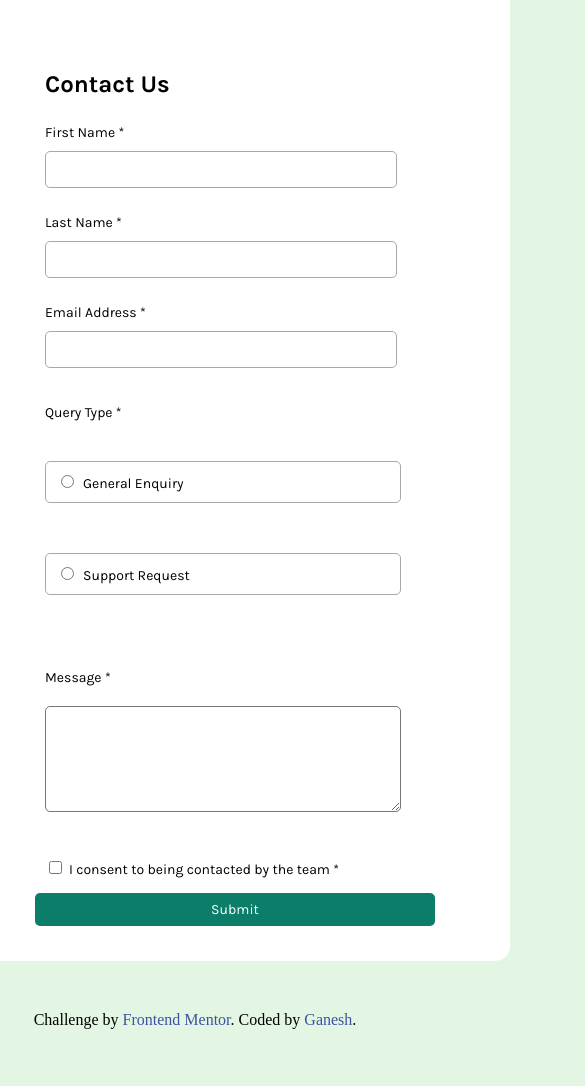
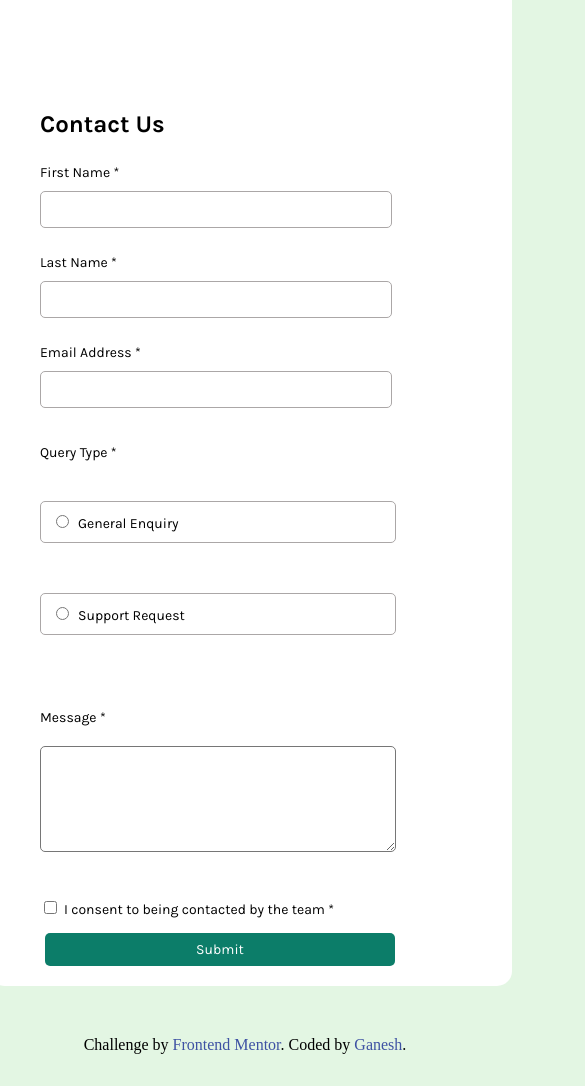
Before and after one commit to Ganeshab17/CODExxx, a plain HTML site: page PROJECTS/Contact form/index.html in a window 390 px wide. Shown: the top 1086 px of the page, 585 px wide, since content can reach past the window. Before the commit the page ends 1046 px from the top, so only its background shows below. Drawn offline with Linux system fonts and the light colour scheme.

Commit message:
modified

```diff
--- a/PROJECTS/Contact form/index.css
+++ b/PROJECTS/Contact form/index.css
@@ -176,18 +176,23 @@ textarea:hover{
 }
 @media screen and (max-width:600px)
 {
-    .contact-form-container
-    {
-        padding: 15px;
-        box-shadow: none;
-        max-width: 100%;
+    .form-container{
+      margin:0 auto;
 
     }
+    .contact-form-container
+    {   position:relative;
+        left:125px;
+        box-shadow: none;
+        max-width: 70%;
+        padding-bottom:50px;
+    }
     #contactForm{
-      position: relative;
-      left:150px;
-      top:100px;
-      padding-bottom:100px;
+        position: relative;
+        padding-left:20px;
+        padding-right:5px;
+        top:150px;
+        padding-bottom:100px;
     }
 
 
@@ -233,14 +238,15 @@ textarea:hover{
  button{
     position: relative;
     top:-20px;
-   left:-10px;
-    right:50px;
-    max-width:400px;
+   left:5px;
+    right:100px;
+    max-width:350px;
     font-size:14px;
  }
 .attribution{
     position: relative;
      top:50px;
+     left:50px;
      text-align: center;
 }
 }
```
